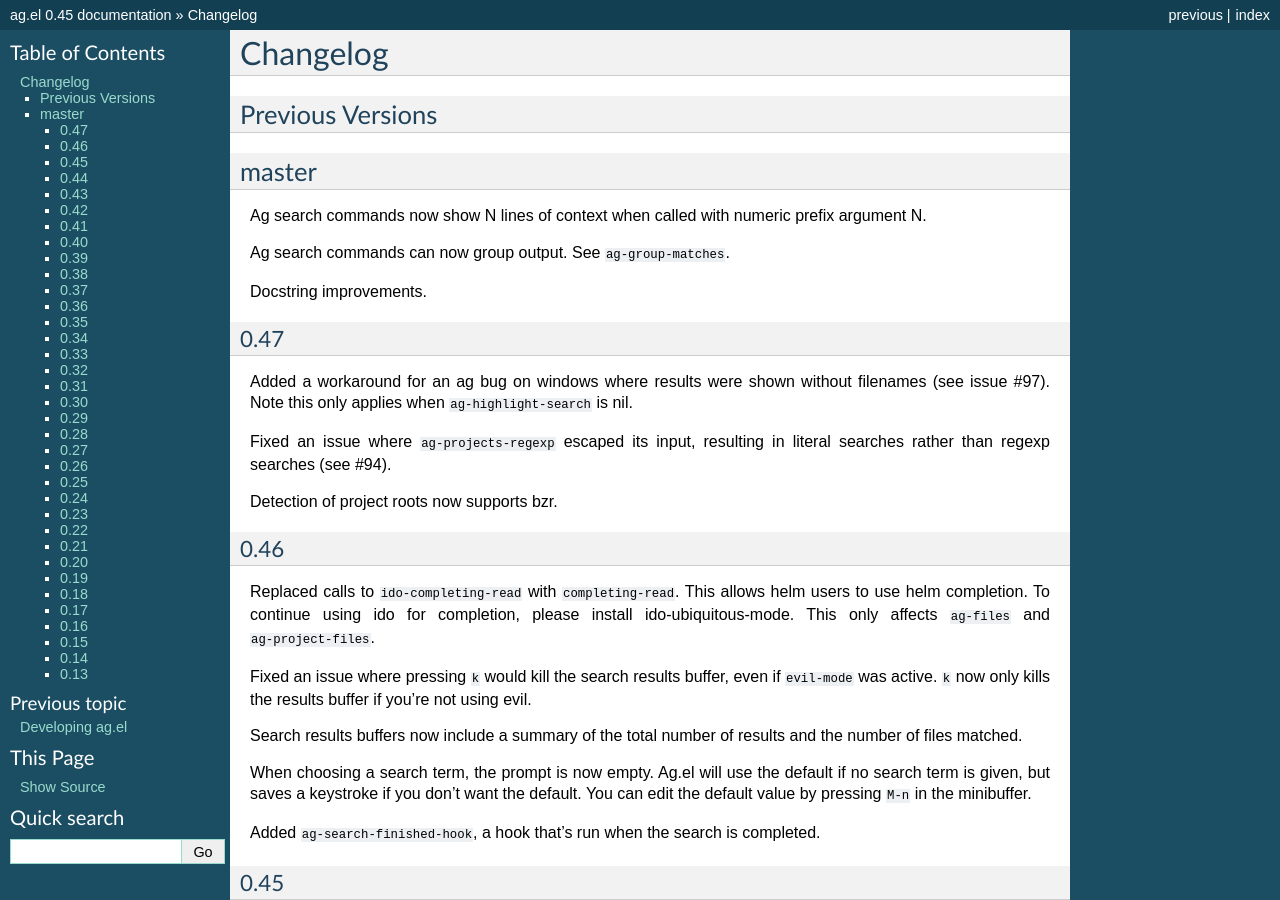
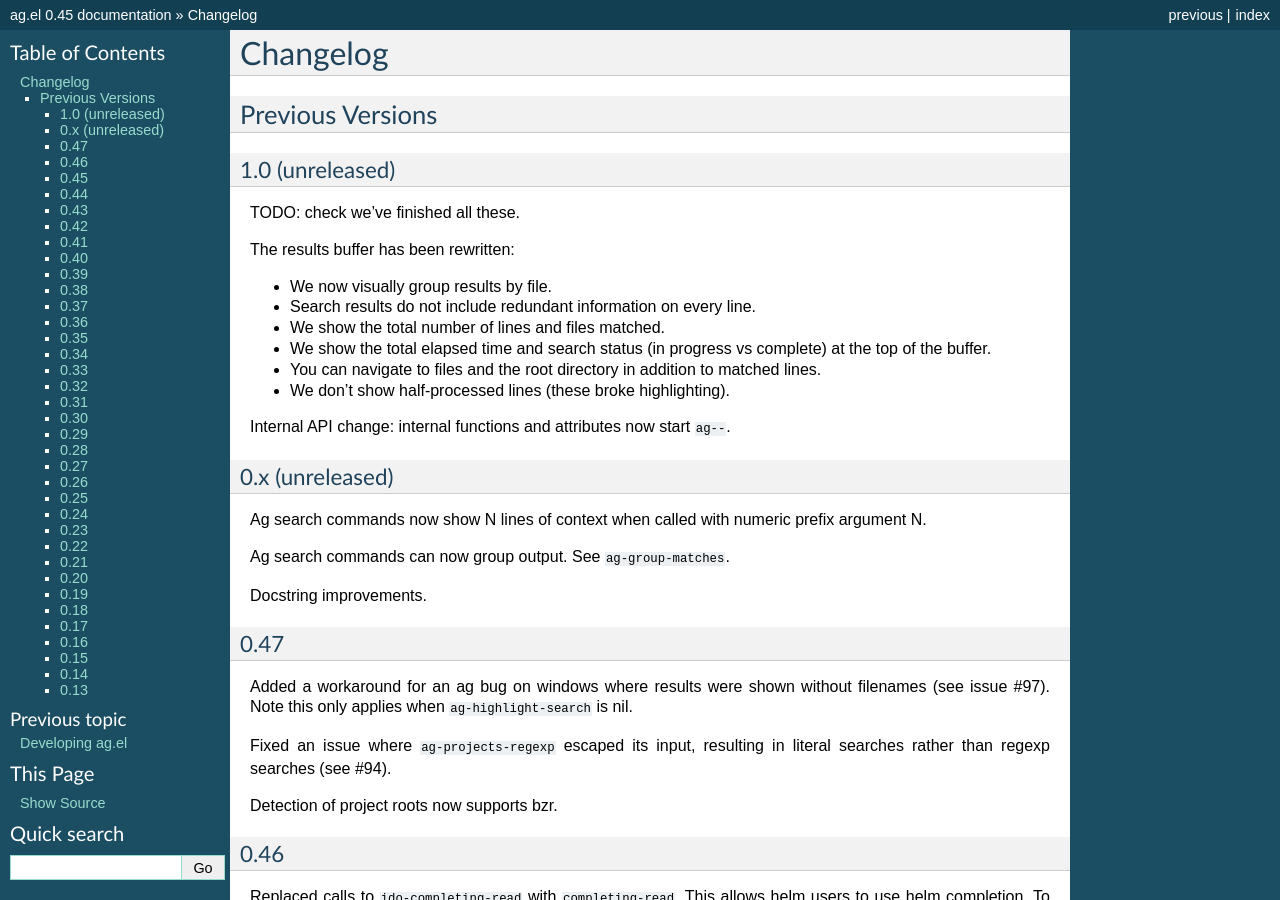
Before and after one commit to Wilfred/ag.el, a Sphinx documentation site: the page built from docs/changelog.rst, in a window 1280 px wide and 900 px high. Built offline with Sphinx 7.4.7, drawn with Linux system fonts in a browser that asks for light colours.

Commit message:
Updating changelog.

```diff
--- a/docs/changelog.rst
+++ b/docs/changelog.rst
@@ -4,8 +4,27 @@ Changelog
 Previous Versions
 -----------------
 
-master
-------
+1.0 (unreleased)
+~~~~~~~~~~~~~~~~
+
+TODO: check we've finished all these.
+
+The results buffer has been rewritten:
+
+* We now visually group results by file.
+* Search results do not include redundant information on every line.
+* We show the total number of lines and files matched.
+* We show the total elapsed time and search status (in progress vs
+  complete) at the top of the buffer.
+* You can navigate to files and the root directory in addition
+  to matched lines.
+* We don't show half-processed lines (these broke highlighting).
+
+Internal API change: internal functions and attributes now start
+``ag--``.
+
+0.x (unreleased)
+~~~~~~~~~~~~~~~~
 
 Ag search commands now show N lines of context when called with
 numeric prefix argument N.
@@ -27,7 +46,7 @@ resulting in literal searches rather than regexp searches (see #94).
 Detection of project roots now supports bzr.
 
 0.46
-~~~~
+~~~~~~~~~~~~~~~~~
 
 Replaced calls to ``ido-completing-read`` with
 ``completing-read``. This allows helm users to use helm completion. To
```
